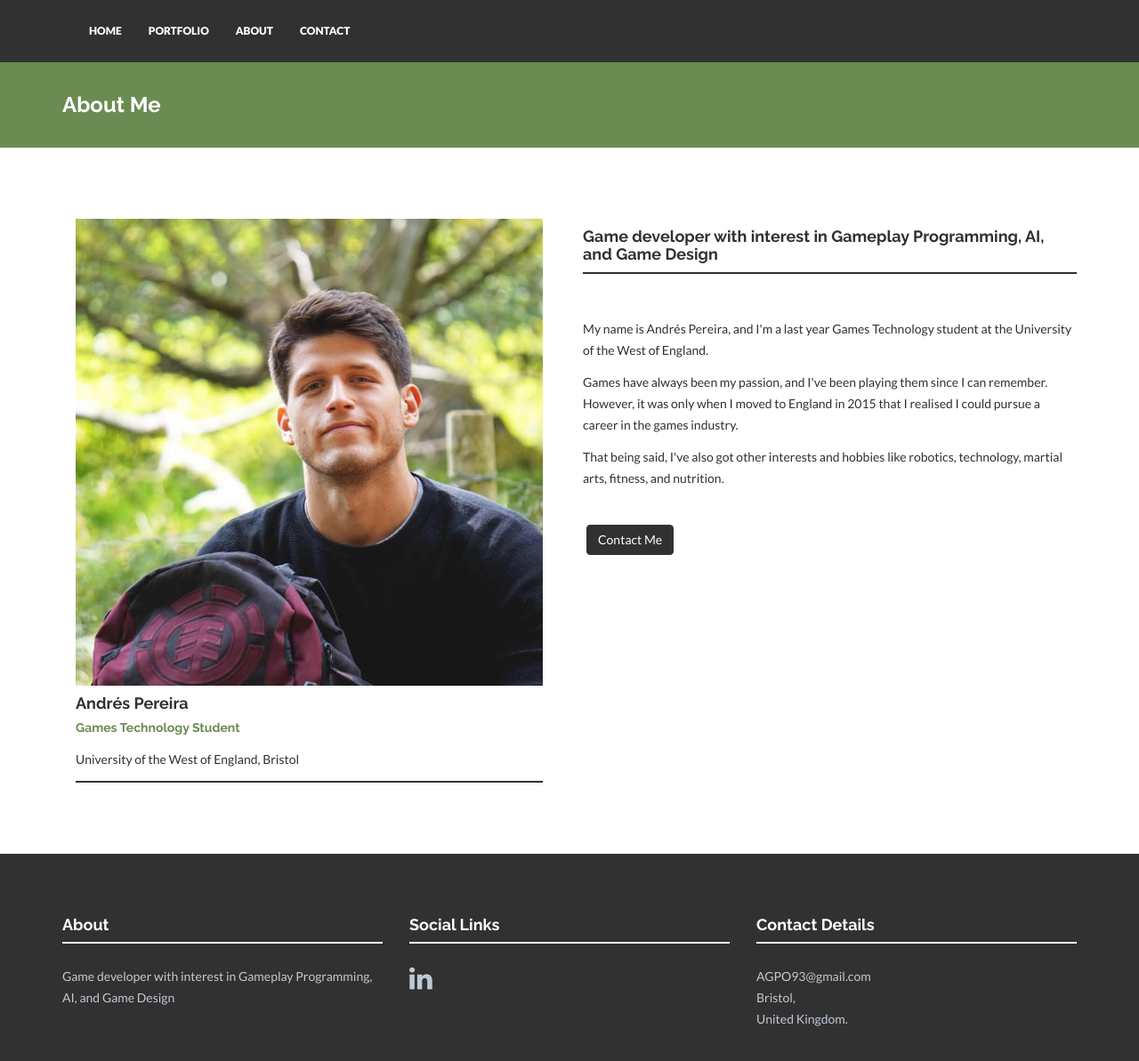
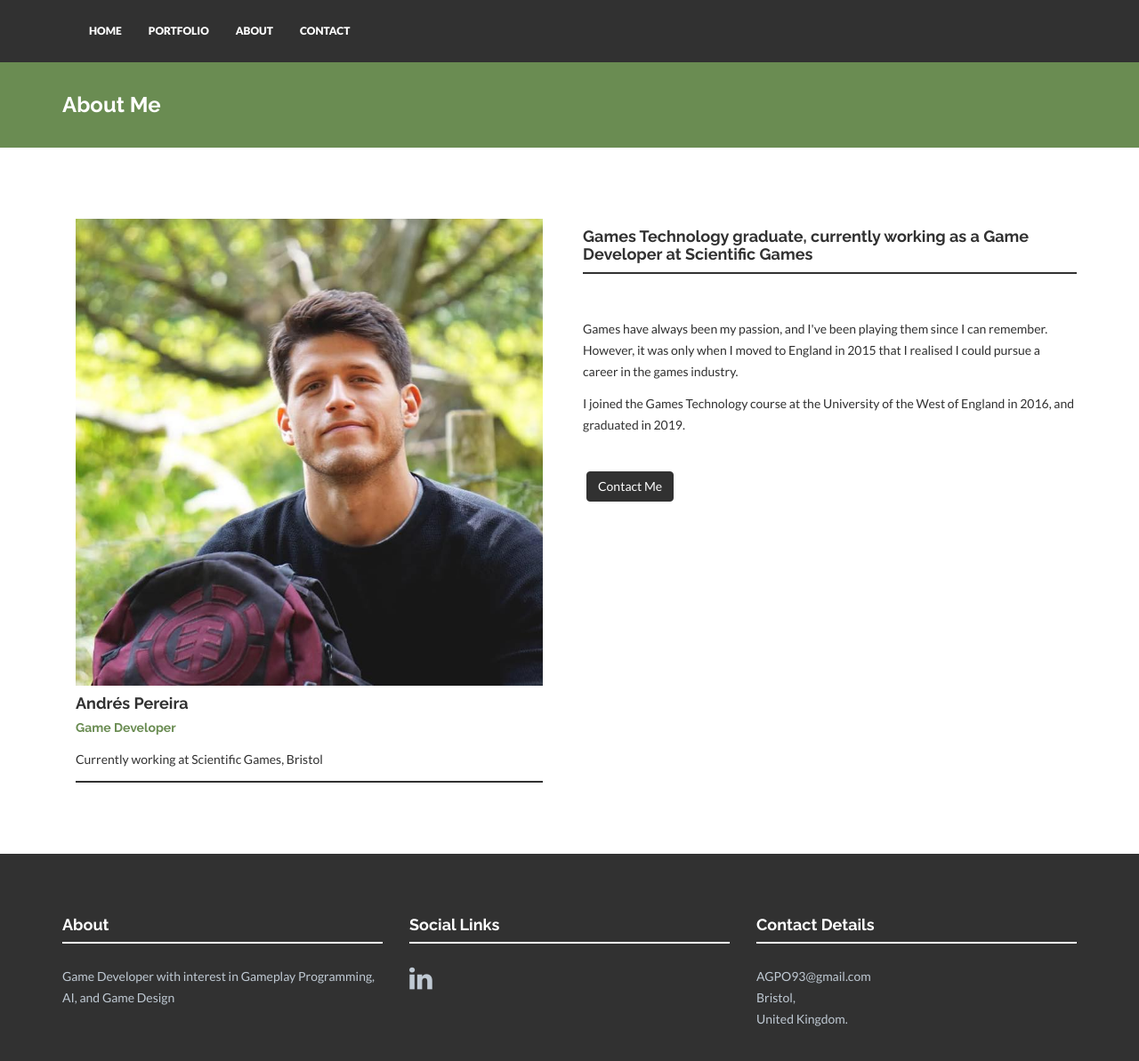
Before and after one commit to AGPO93/AGPO93.github.io, a Jekyll site: the page built from about.html, in a window 1280 px wide and 1230 px high. Shown: the top 1193 px of the window at 89% size. Built offline with Jekyll 4.4.1, drawn with Linux system fonts in a browser that asks for light colours; nearby versions of some CDN libraries.

Commit message:
Updated student status

```diff
--- a/_config.yml
+++ b/_config.yml
@@ -55,8 +55,8 @@ email: AGPO93@gmail.com
 # Members information. Shown on About page.
 members:
   - name: Andrés Pereira
-    position: Games Technology Student
-    text: University of the West of England, Bristol
+    position: Game Developer
+    text: Currently working at Scientific Games, Bristol
     img: profileAndres.jpg
     social:
       - title: envelope #use for email address
@@ -65,4 +65,4 @@ members:
         url: https://www.linkedin.com/in/agpo93/
 
 # Short text about your company. Shown in footer on every page and also separately on Home and Contact page.
-about: "Game developer with interest in Gameplay Programming, AI, and Game Design"
+about: "Game Developer with interest in Gameplay Programming, AI, and Game Design"
--- a/about.html
+++ b/about.html
@@ -29,12 +29,11 @@ permalink: /about/
             </br>
         </div>
         <div class="col-lg-6">
-            <h4>Game developer with interest in Gameplay Programming, AI, and Game Design</h4>
+            <h4>Games Technology graduate, currently working as a Game Developer at Scientific Games</h4>
             <div class="hline"></div>
             <br></br>
-            <p>My name is Andrés Pereira, and I'm a last year Games Technology student at the University of the West of England.</p>
             <p>Games have always been my passion, and I've been playing them since I can remember. However, it was only when I moved to England in 2015 that I realised I could pursue a career in the games industry.</b>
-            <p>That being said, I've also got other interests and hobbies like robotics, technology, martial arts, fitness, and nutrition.</b>
+            <p>I joined the Games Technology course at the University of the West of England in 2016, and graduated in 2019.</b>
             <p><br/><a href="{{ "/contact/" | prepend: site.baseurl }}" class="btn btn-theme">Contact Me</a></p>
         </div>
     </div><! --/row -->
--- a/portfolio.html
+++ b/portfolio.html
@@ -7,7 +7,7 @@ permalink: /portfolio/
 <div class="container mtb">
     <div class="row">
         <div class="col-lg-8 col-lg-offset-2 centered">
-            <h2>Some of the projects I've worked on</h2>
+            <h2>Some of the projects I have worked on</h2>
             <div class="hline"></div>
         </div>
     </div>
```
